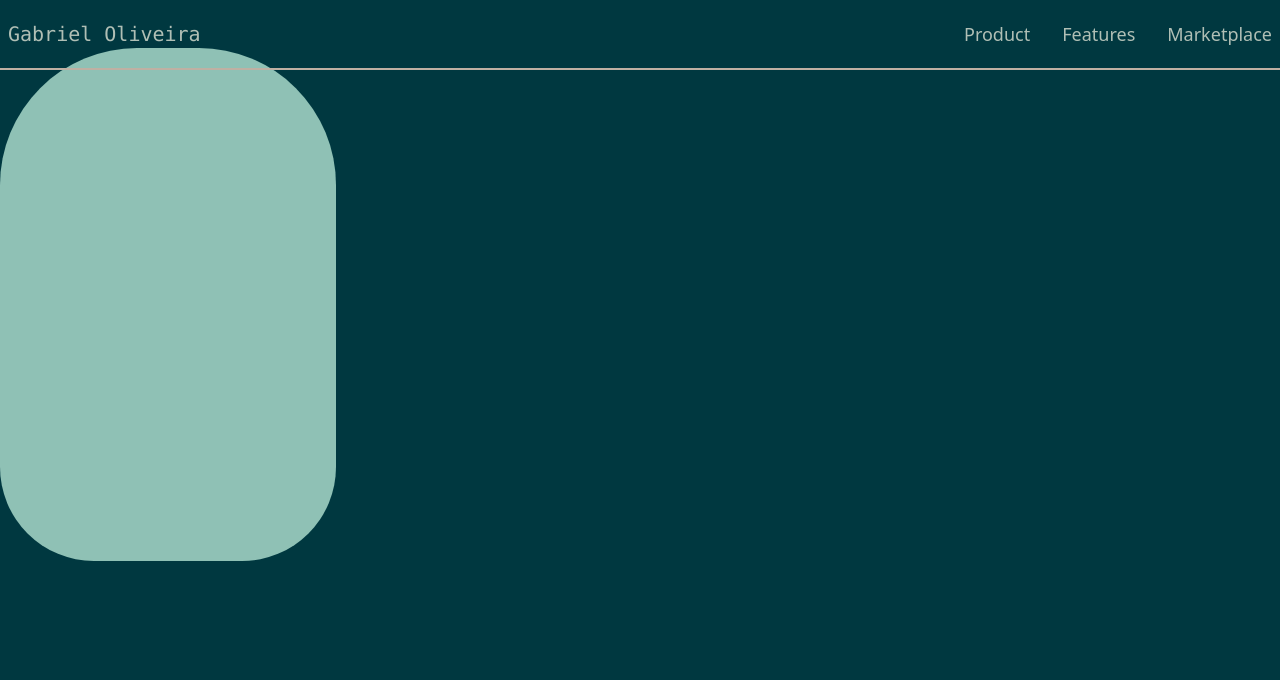
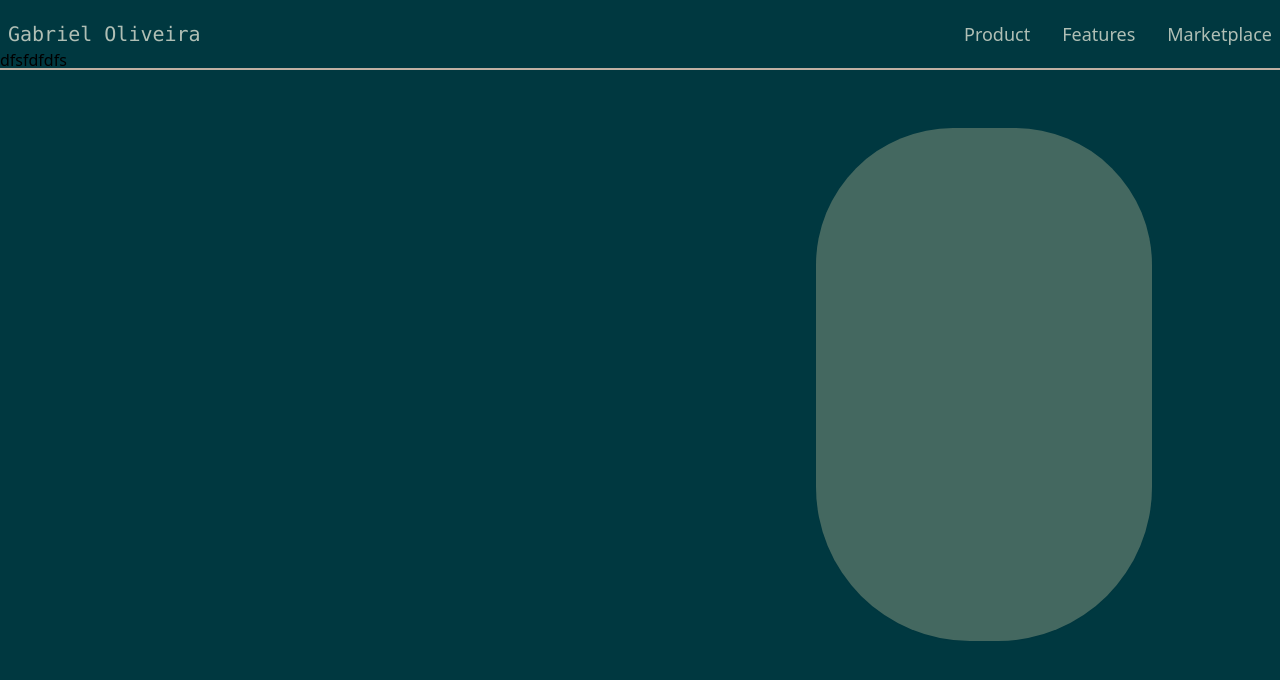
Before and after one commit to Greedwy-Blu/portfolio, a React (Vite) app: page / in a window 1280 px wide. Shown: the top 680 px of the page. Built offline with nearby package versions, Linux system fonts and the light colour scheme.

Commit message:
mudanças nas cores

```diff
--- a/index.html
+++ b/index.html
@@ -7,6 +7,7 @@
     <title>Gabriel Oliveira</title>
   </head>
   <body class="bg-background-11 font-sans">
+
     <div id="root"></div>
     <script type="module" src="/src/main.tsx"></script>
   </body>
--- a/src/components/Header/index.tsx
+++ b/src/components/Header/index.tsx
@@ -1,10 +1,25 @@
-import { Border } from "./styled";
+import { Border, HeaderText } from "./styled";
 
 
 export function Header(){
   return(
+<div className="mx-auto  overflow-hidden ">
+
+<div className="grid grid-rows-1 grid-flow-col  columns-2">
+
 <div>
+  <a href="">dfsfdfdfs</a>
+</div>
+
+
+<div className="flex justify-end mt-20 mr-32 ">
+
 <Border/>
+
+</div>
+
+</div>
+
 </div>
   )
 }
--- a/src/components/Header/styled.tsx
+++ b/src/components/Header/styled.tsx
@@ -1,12 +1,26 @@
 import styled from 'styled-components'
 
 
+export const HeaderText = styled.section`
+border-radius: 137px 137px 94px 94px;
+height: 513px;
+width: 1px;
+  background: papayawhip;
+`;
+
+
+
 export const Border = styled.div`
-border-radius: 137px 137px 94px 94px;
-	background-color: #8FC1B5;
+border-radius: 137px 137px 154px 154px;
+	background-color: #d4cea476;
+	opacity: 0.7;
 	color: #fff;
 	line-height: 213px;
 	text-align: center;
 	width: 336px;
 	height: 513px;
-`;
+	box-shadow: 0 1px 2px 0 rgb(0 0 0 / 0.05);
+
+}
+
+  `;
--- a/tailwind.config.cjs
+++ b/tailwind.config.cjs
@@ -34,7 +34,8 @@ module.exports = {
        'background-16': '#323050',
        'background-17': '#C70039',
        'background-18': '#900C3E',
-       'background-19': '#900C3E',
+       'background-19': '#34735C',
+       'background-20': '#36D98D',
 
     },
     extend: {},
```
